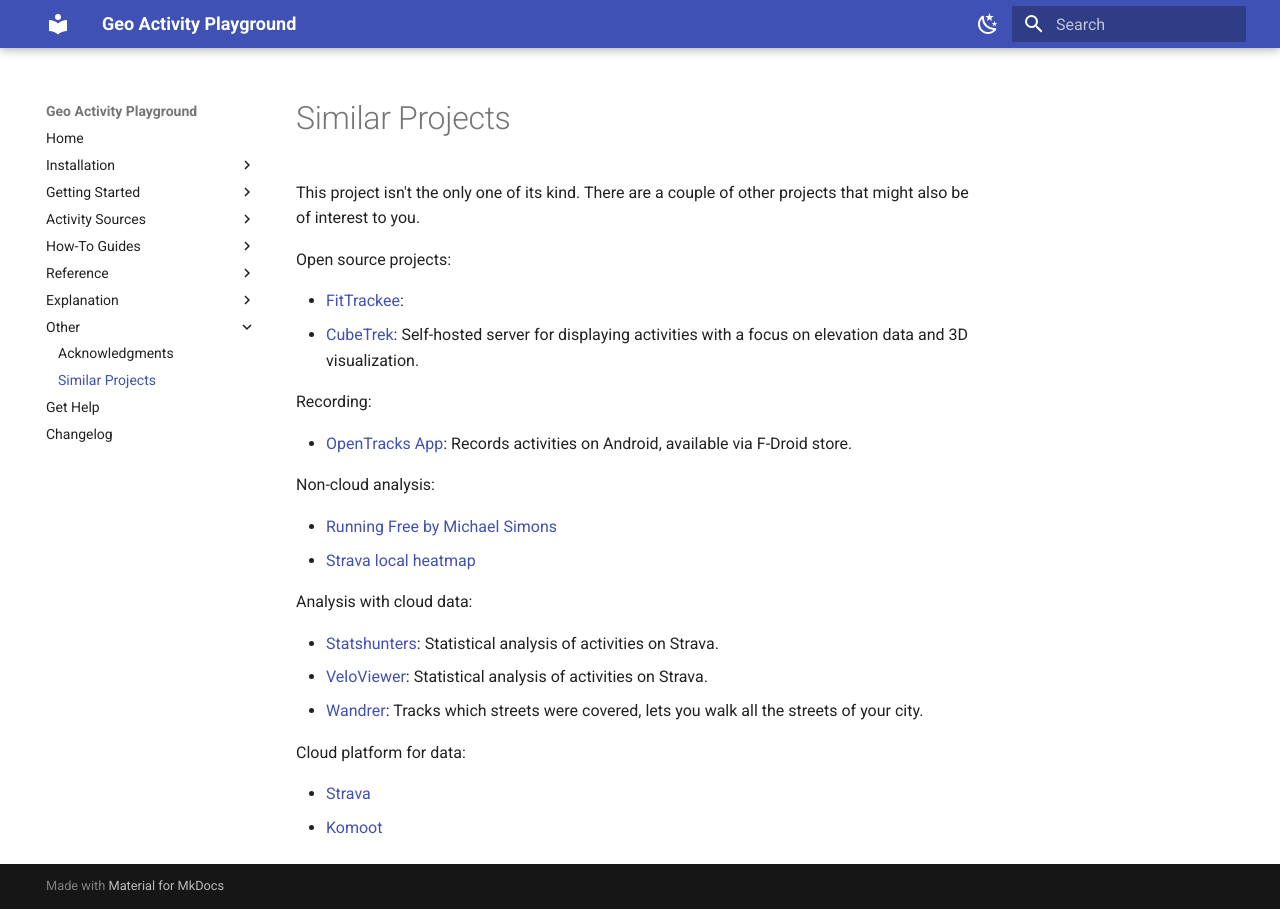
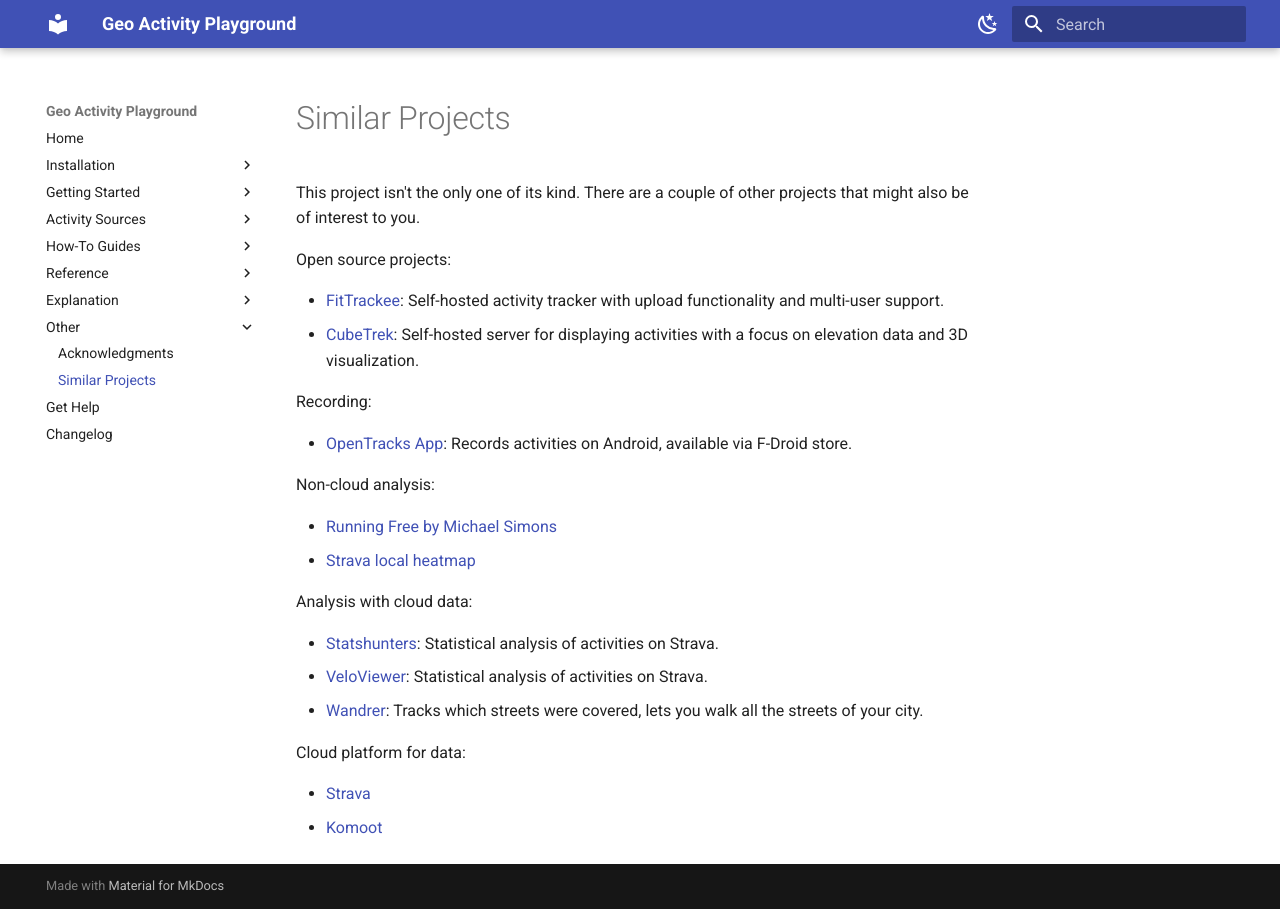
Before and after one commit to martin-ueding/geo-activity-playground, an MkDocs documentation site: the page built from docs/similar-projects.md, in a window 1280 px wide. Built offline with MkDocs 1.6.1 and Material for MkDocs 9.7.7, drawn with Linux system fonts in a browser that asks for light colours.

Commit message:
Write more

```diff
--- a/docs/similar-projects.md
+++ b/docs/similar-projects.md
@@ -4,7 +4,7 @@
 
 Open source projects:
 
-- [FitTrackee](https://docs.fittrackee.org/en/index.html):
+- [FitTrackee](https://docs.fittrackee.org/en/index.html): Self-hosted activity tracker with upload functionality and multi-user support.
 - [CubeTrek](https://cubetrek.com/): Self-hosted server for displaying activities with a focus on elevation data and 3D visualization.
 
 Recording:
```
